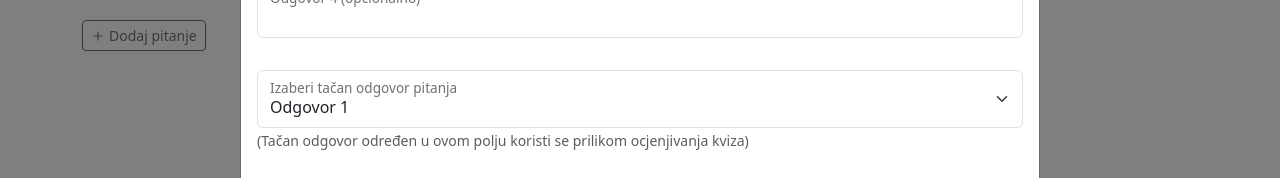
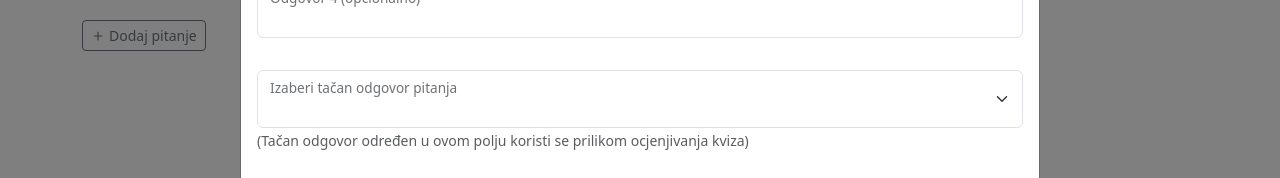
Before and after one commit to jasmingubeljic/jQuiz, a React (Vite) app: page /create in a window 1280 px wide. Both pictures are taken after a click on the button "Dodaj pitanje". Shown: the part 458-636 px from the top of the page. Built offline with nearby package versions, Linux system fonts and the light colour scheme.

Commit message:
feat: validate correct answer select field

```diff
--- a/src/components/QuizManager/QuizManager.jsx
+++ b/src/components/QuizManager/QuizManager.jsx
@@ -251,10 +251,16 @@ export default function AddQuiz() {
                     label="Izaberi tačan odgovor pitanja"
                   >
                     <FormSelect
+                      required
                       aria-label="Tačan odgovor"
                       name="correctAnswerIndex"
-                      defaultValue={questionEditing?.correctAnswerIndex}
+                      defaultValue={
+                        questionEditing?.correctAnswerIndex
+                          ? questionEditing?.correctAnswerIndex
+                          : ""
+                      }
                     >
+                      <option value=""></option>
                       <option value="0">Odgovor 1</option>
                       <option value="1">Odgovor 2</option>
                       <option value="2">Odgovor 3</option>
```
